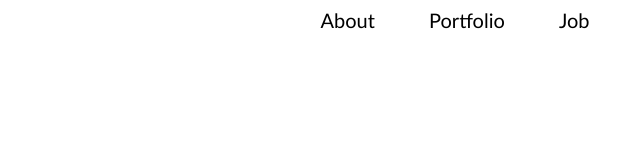
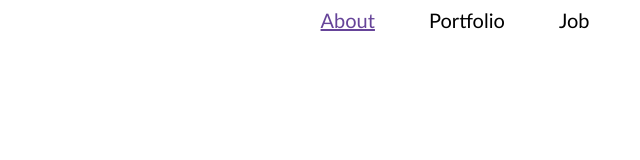
Before and after one commit to sjurate/3-astronautas, a website: page index.html in a window 1280 px wide. In both pictures the pointer is over the link "About". Shown: the full height of the page, 427-1067 px from the left. Drawn offline with Linux system fonts and the light colour scheme.

Commit message:
header link hover style #2

```diff
--- a/main.css
+++ b/main.css
@@ -28,3 +28,9 @@ a {
 nav a:first-child {
     margin: 0;
 }
+
+nav a:hover {
+    text-decoration: underline;
+    color: #649;
+    cursor: pointer;
+}
```
